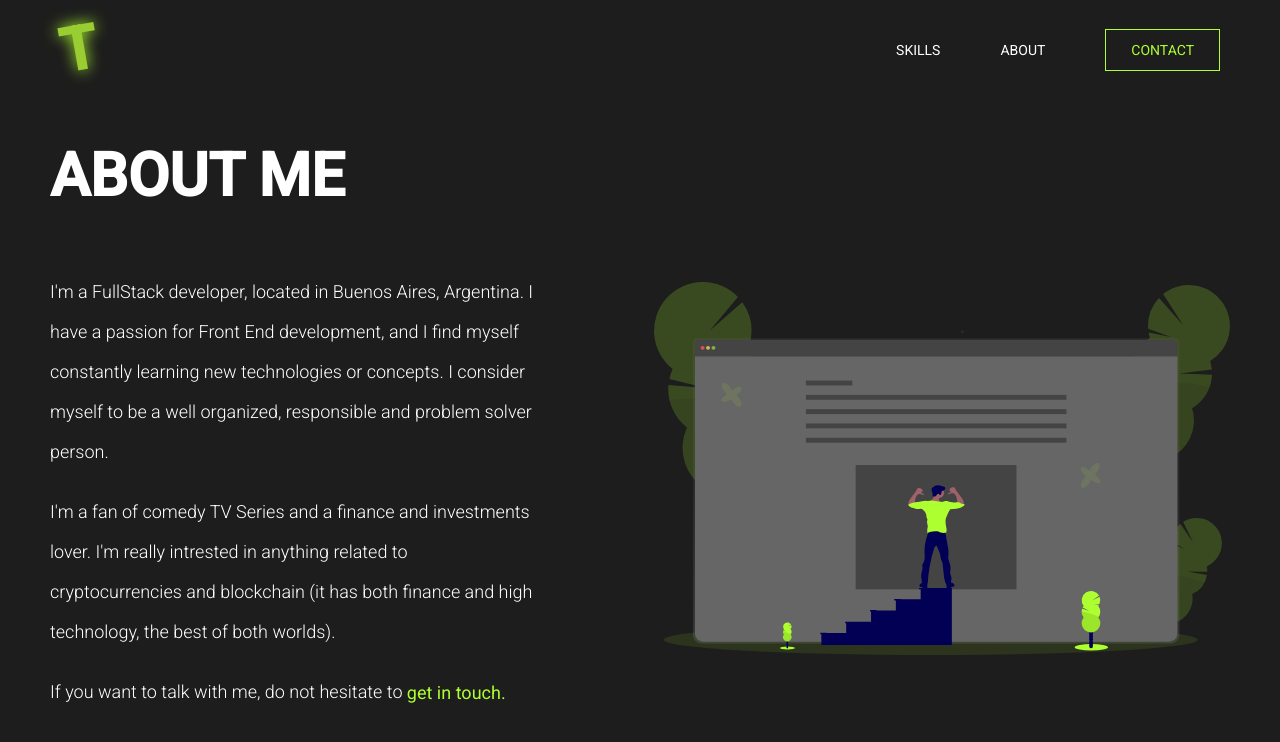
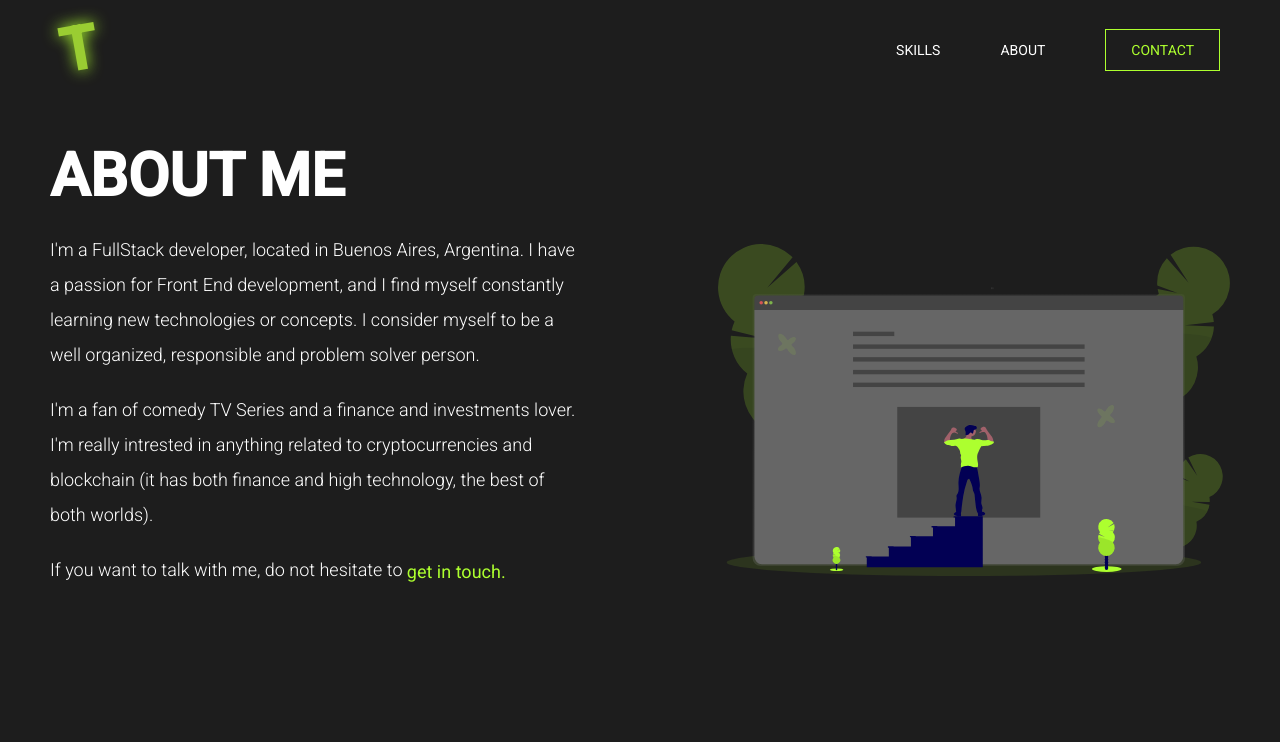
Before and after one commit to tmanguel/portfolio, an Angular app: page /about in a window 1280 px wide. Shown: the top 742 px of the page. Built offline with nearby package versions, Linux system fonts and the light colour scheme.

Commit message:
fix bugs

```diff
--- a/src/app/pages/about/about.component.scss
+++ b/src/app/pages/about/about.component.scss
@@ -9,7 +9,7 @@
 
   .title {
     margin-top: 40px;
-    margin-bottom: 80px;
+    margin-bottom: 40px;
     font-size: 60px;
     font-weight: 900;
   }
@@ -18,7 +18,7 @@
       width: 80%;
       font-size: 18px;
       font-weight: 300;
-      line-height: 40px;
+      line-height: 35px;
       margin-bottom: 20px;
 
       a {
@@ -38,7 +38,7 @@
   }
 
   img {
-    width: 45vw;
-    padding-bottom: 4rem;
+    width: 40vw;
+    padding-bottom: 1rem;
   }
 }
```
